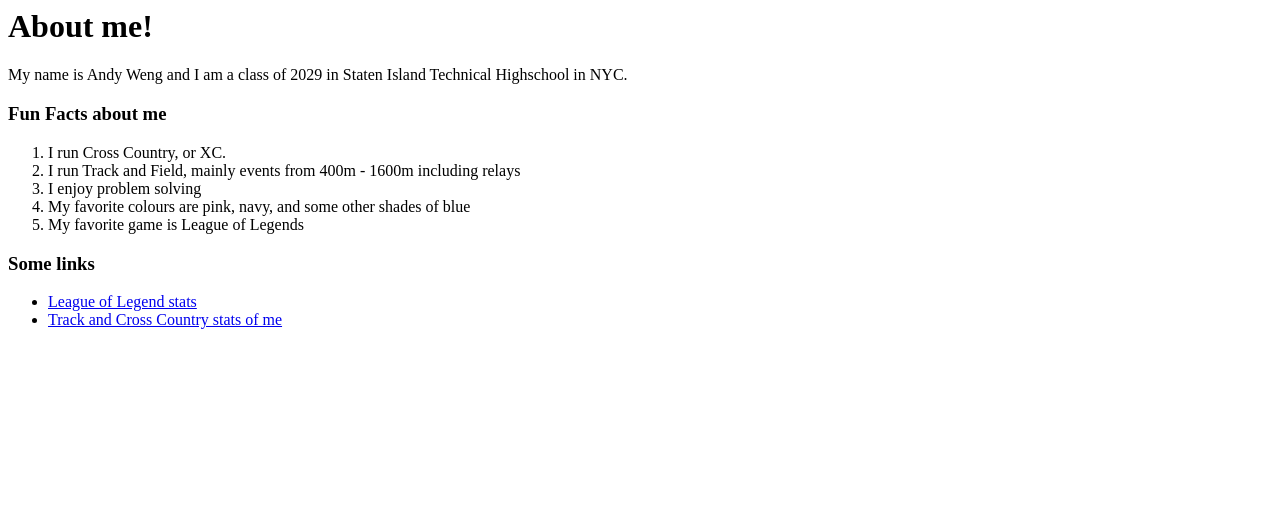
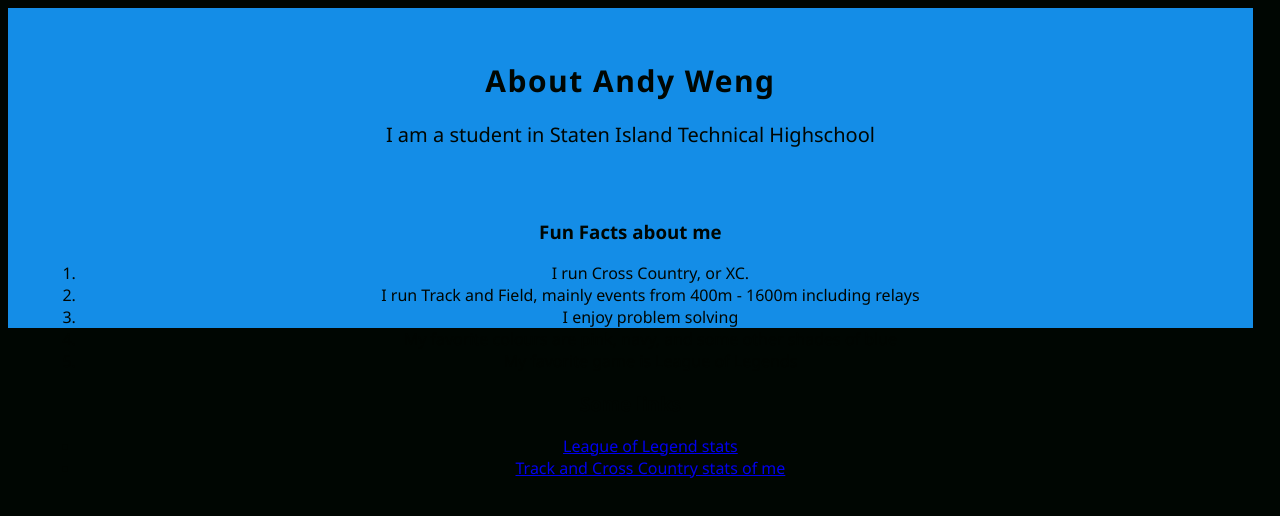
Before and after one commit to AndyWcode/html_stuff, a plain HTML site: page index.html in a window 1280 px wide. Drawn offline with Linux system fonts and the light colour scheme.

Commit message:
i suck at designing

```diff
--- a/index.html
+++ b/index.html
@@ -3,11 +3,17 @@
     <meta charset="UTF-8">
     <meta name="viewport" content="width=device-width, initial-scale=1.0">
     <title>About me</title>
+    <link rel="stylesheet" href="style.css">
 </head>
  <body>
-    <h1>About me!</h1>
-    <p> My name is Andy Weng and I am a class of 2029 in  Staten Island Technical Highschool in NYC.</p>
-    <h3>Fun Facts about me</h3>
+    <div id = "Intro">
+
+        <h1 class = "Intro-Title" >About Andy Weng</h1>
+        <p class = "Intro-smallsum"> I am a student in Staten Island Technical Highschool</p>
+
+    </div>
+    <div class = "general">
+     <h3 >Fun Facts about me</h3>
     <ol>
         <li>I run Cross Country, or XC. </li>
         <li>I run Track and Field, mainly events from 400m - 1600m including relays</li>
@@ -20,6 +26,6 @@
         <li><a href = "https://op.gg/lol/summoners/na/clumsyunicorn123-short"> League of Legend stats</a></li>
         <li><a href = "https://www.athletic.net/athlete/29706362/cross-country/all"> Track and Cross Country stats of me</a></li>
     </ul>
-
+    </div>
  </body>
 </html>
--- a/style.css
+++ b/style.css
@@ -1,5 +1,5 @@
 
-html, body,*{
+/* html, body,*{
     font-size: 10px;
     box-sizing: border-box;
     margin: 0;
@@ -18,4 +18,30 @@ div{
 }
 }.card{
     background-color: rgb(15, 30, 163);
+} */
+
+
+
+
+
+body{color: #000602; background-color: #000602; }
+
+div{
+    width: 73.8rem;
+    height: 6rem;
+    background-color:#148de7;
+    border-color:#148de7 ;
+    margin:0rem;
+    padding: 2rem;
+    font-family: 'Segoe UI', Tahoma, Geneva, Verdana, sans-serif;
+    text-align: center;
+    border: 2px;
+    border-radius: 30px,30px;
+    .Intro-Title{
+        font-size: 30px;
+        letter-spacing: 1.5px;
+    }
+    .Intro-smallsum{
+        font-size: 20px;
+    }
 }
```
